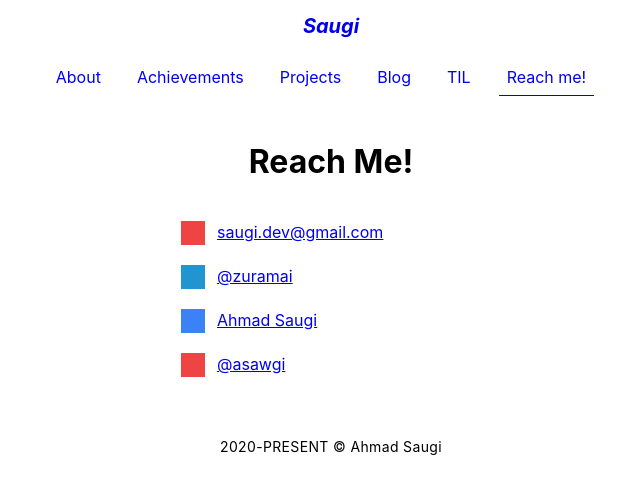
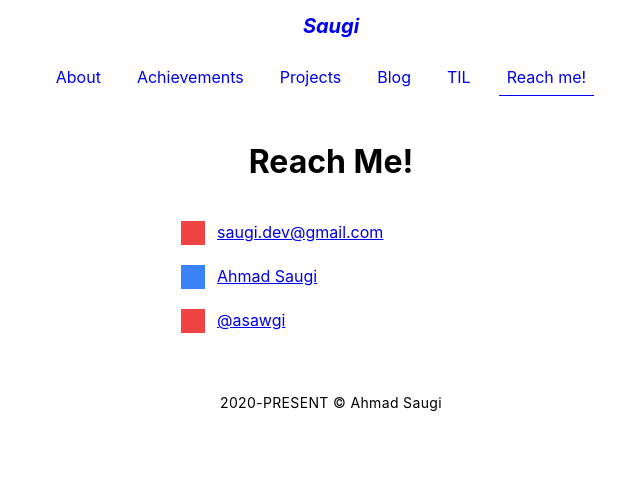
Before and after one commit to zuramai/saugi.me, a Nuxt app: page /contact in a window 1280 px wide. Shown: the top 494 px of the page, without its empty margins (309-949 px from the left). Built offline with nearby package versions, Linux system fonts and the light colour scheme.

Commit message:
chore: remove telegram contact

```diff
--- a/pages/contact.vue
+++ b/pages/contact.vue
@@ -18,10 +18,6 @@ useHead({
           <a href="saugi.dev@gmail.com">saugi.dev@gmail.com</a>
         </div>
         <div class="contact | flex items-center gap-3 mb-5">
-          <div class="i-mdi-telegram w-6 h-6 bg-[#2294cf]"></div>
-          <a href="https://t.me/zuramai" target="_blank">@zuramai</a>
-        </div>
-        <div class="contact | flex items-center gap-3 mb-5">
           <div class="i-mdi-linkedin w-6 h-6 bg-blue-500"></div>
           <a href="https://linkedin.com/in/ahmad-saugi" target="_blank">Ahmad Saugi</a>
         </div>
```
